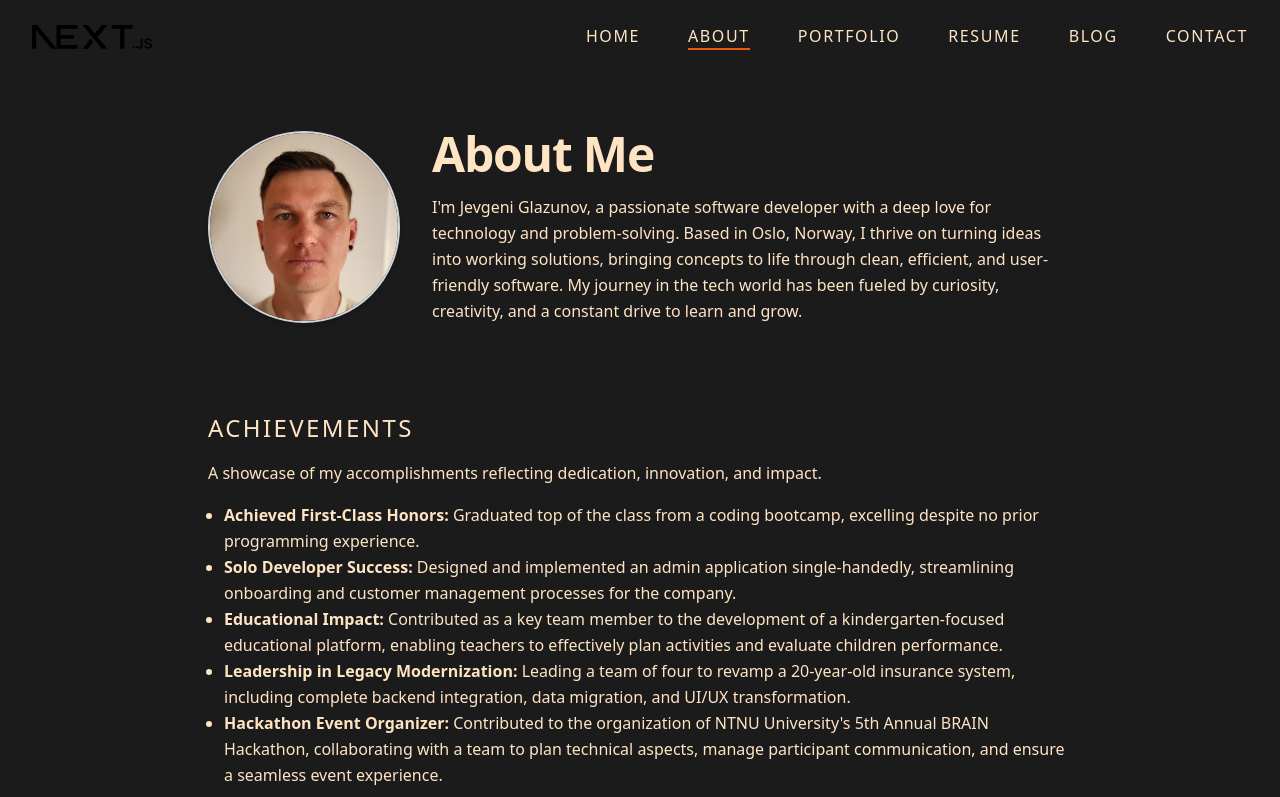
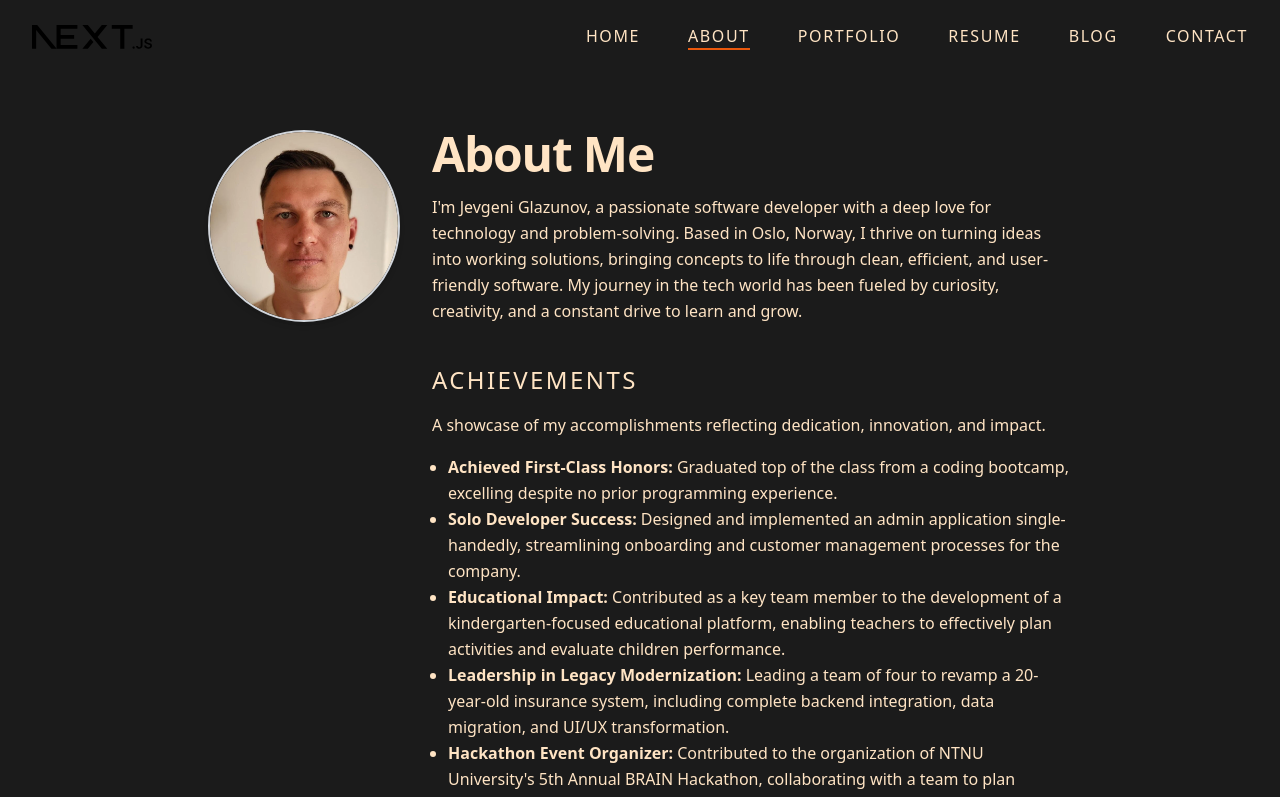
Before and after one commit to leonxx-dev/personal-site, a Next.js app: page /about in a window 1280 px wide. Shown: the top 797 px of the page. Built offline with nearby package versions, Linux system fonts and the light colour scheme.

Commit message:
Fix layout

```diff
--- a/src/app/(site)/about/page.tsx
+++ b/src/app/(site)/about/page.tsx
@@ -13,21 +13,18 @@ export const metadata: Metadata = {
 
 export default function AboutPage() {
   return (
-    <main className="flex flex-col space-y-8 max-w-4xl items-center p-4 my-auto lg:mx-auto lg:gap-4">
-      <section className="my-10">
-        <div className="flex flex-col md:flex-row gap-8 items-center">
-          <div className="flex-shrink-0">
+    <main className="flex flex-col md:flex-row max-w-4xl p-4 my-auto lg:mx-auto md:gap-8">
+      <div  className="flex flex-shrink-0 mx-auto my-4 md:my-10">
         <Image width={500} height={500} src="/jevgeniGlazunov.webp" alt="Jevgeni Glazunov" className="w-48 h-48 rounded-full shadow-md border-2 border-gray-300" />
       </div>
       <div>
+        <section className="my-10">
           <h1 className="mb-4">About Me</h1>
           <p className="leading-relaxed">
             I&apos;m Jevgeni Glazunov, a passionate software developer with a deep love for technology and problem-solving.
             Based in Oslo, Norway, I thrive on turning ideas into working solutions, bringing concepts to life through clean, efficient, and user-friendly software.
             My journey in the tech world has been fueled by curiosity, creativity, and a constant drive to learn and grow.
           </p>
-          </div>
-        </div>
         </section>
         <section className="my-10">
           <h2 className="mb-4">Achievements</h2>
@@ -115,6 +112,7 @@ export default function AboutPage() {
             Let&apos;s create something incredible together—whether it&apos;s designing a cutting-edge app or enhancing an existing system, I&apos;m ready for the next challenge. 🚀
           </p>
         </section>
+      </div>
     </main>
   );
 }
```
Lines whose indentation alone changed are shown as unchanged.
